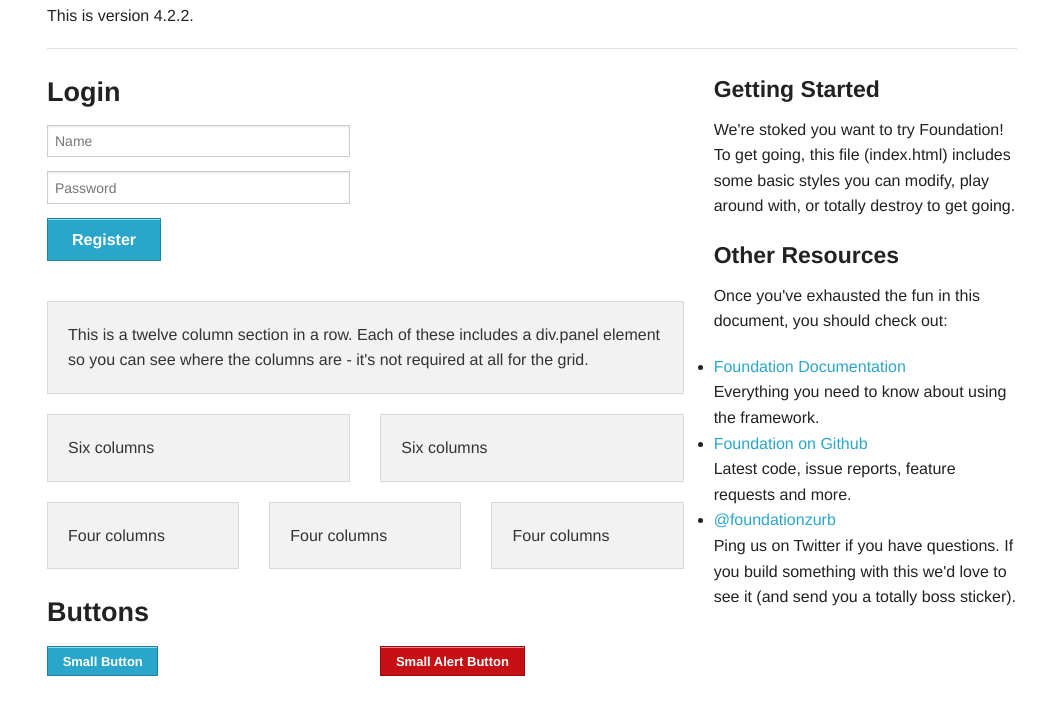
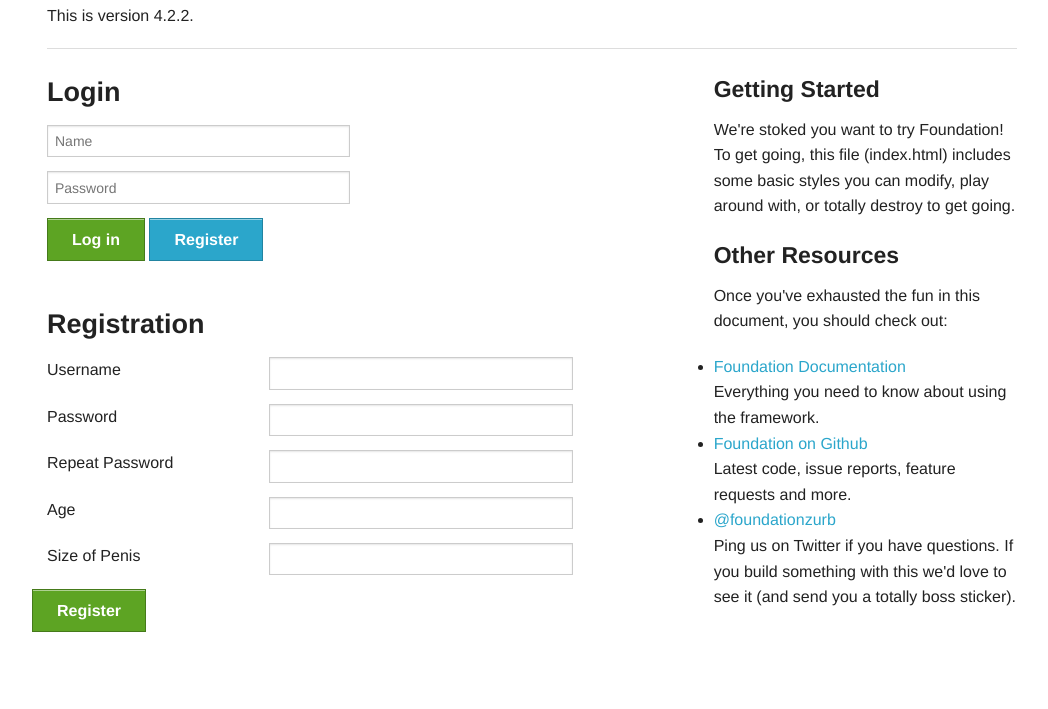
Before and after one commit to davidbrazdil/scanbook, a plain HTML site: page client/index.html in a window 1280 px wide. Shown: the part 75-784 px from the top of the page, without its empty margins (108-1156 px from the left). Drawn offline with nearby package versions, Linux system fonts and the light colour scheme.

Commit message:
registration formatting

```diff
--- a/client/index.html
+++ b/client/index.html
@@ -5,7 +5,7 @@
 <head>
 	<meta charset="utf-8" />
   <meta name="viewport" content="width=device-width" />
-  <title>Foundation 4</title>
+  <title>Scanbook</title>
 
 
   <link rel="stylesheet" href="css/foundation.css" />
@@ -36,6 +36,7 @@
 					<form>
 			        <input type="text" size="30" placeholder="Name">
 			        <input type="password" name="pass" value="" placeholder="Password">
+			        <p><a href="#" class="success button">Log in</a>
 			        	<a href="#" class="medium button">Register</a></p>
 			   		</form>
 				</div>
@@ -43,59 +44,94 @@
 			</div>
 
 
-			<!-- Grid Example -->
-			<div class="row">
-				<div class="large-12 columns">
-					<div class="panel">
-						<p>This is a twelve column section in a row. Each of these includes a div.panel element so you can see where the columns are - it's not required at all for the grid.</p>
-					</div>
-				</div>
-			</div>
-			<div class="row">
-				<div class="large-6 columns">
-					<div class="panel">
-						<p>Six columns</p>
-					</div>
-				</div>
-				<div class="large-6 columns">
-					<div class="panel">
-						<p>Six columns</p>
-					</div>
-				</div>
-			</div>
+
+			<h3>Registration</h3>
+
 			<div class="row">
 				<div class="large-4 columns">
-					<div class="panel">
-						<p>Four columns</p>
-					</div>
+						<p>Username</p>
 				</div>
-				<div class="large-4 columns">
-					<div class="panel">
-						<p>Four columns</p>
-					</div>
+
+				<div class="large-6 columns">
+
+			        <input type="text" name="name">
+
 				</div>
-				<div class="large-4 columns">
-					<div class="panel">
-						<p>Four columns</p>
-					</div>
+
+				<div class="large-2 columns">
+
 				</div>
 			</div>
 
-			<h3>Buttons</h3>
+			<div class="row">
+				<div class="large-4 columns">
+						<p>Password</p>
+				</div>
 
-      <div class="row">
-        <div class="large-6 columns">
-          <p><a href="#" class="small button">Small Button</a></p>
-          <p><a href="#" class="button">Medium Button</a></p>
-          <p><a href="#" class="large button">Large Button</a></p>
-        </div>
-        <div class="large-6 columns">
-          <p><a href="#" class="small alert button">Small Alert Button</a></p>
-          <p><a href="#" class="success button">Medium Success Button</a></p>
-          <p><a href="#" class="large secondary button">Large Secondary Button</a></p>
-        </div>
-      </div>
+				<div class="large-6 columns">
+					<input type="password" name="pass" value="" placeholder="">
+				</div>
+
+				<div class="large-2 columns">
+
+				</div>
+			</div>
+
+			<div class="row">
+				<div class="large-4 columns">
+						<p>Repeat Password</p>
+				</div>
+
+				<div class="large-6 columns">
+
+					<input type="password" name="pass2" value="" placeholder="">
+
+				</div>
+
+				<div class="large-2 columns">
+
+				</div>
+			</div>
+
+			<div class="row">
+				<div class="large-4 columns">
+						<p>Age</p>
+				</div>
+
+				<div class="large-6 columns">
+					<input type="text" name="age" value="" placeholder="">
+				</div>
+
+				<div class="large-2 columns">
+
+				</div>
+			</div>
+
+			<div class="row">
+				<div class="large-4 columns">
+						<p>Size of Penis</p>
+				</div>
+
+				<div class="large-6 columns">
+					<input type="text" name="penis" value="" placeholder="">
+				</div>
+
+				<div class="large-2 columns">
+
+				</div>
+			</div>
+
+
+
+			<div class="row">
+				 <p><a href="#" class="success button">Register</a></p>
+			</div>
+
 		</div>
+
+
+
+
 
 		<div class="large-4 columns">
 			<h4>Getting Started</h4>
```
